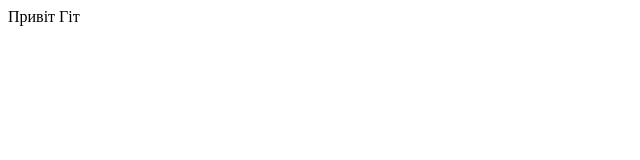
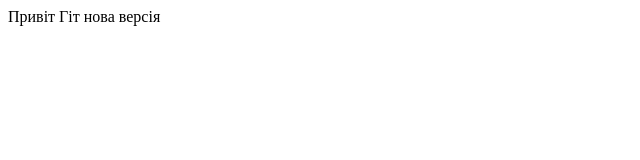
Before and after one commit to Natalia-sys777/my-finish-project, a plain HTML site: page index.html in a window 1280 px wide. Shown: the full height of the page, 0-640 px from the left. Drawn offline with Linux system fonts and the light colour scheme.

Commit message:
New chages

```diff
--- a/index.html
+++ b/index.html
@@ -7,6 +7,6 @@
         <title>Document</title>
     </head>
     <body>
-        Привіт Гіт
+        Привіт Гіт нова версія
     </body>
 </html>
```
